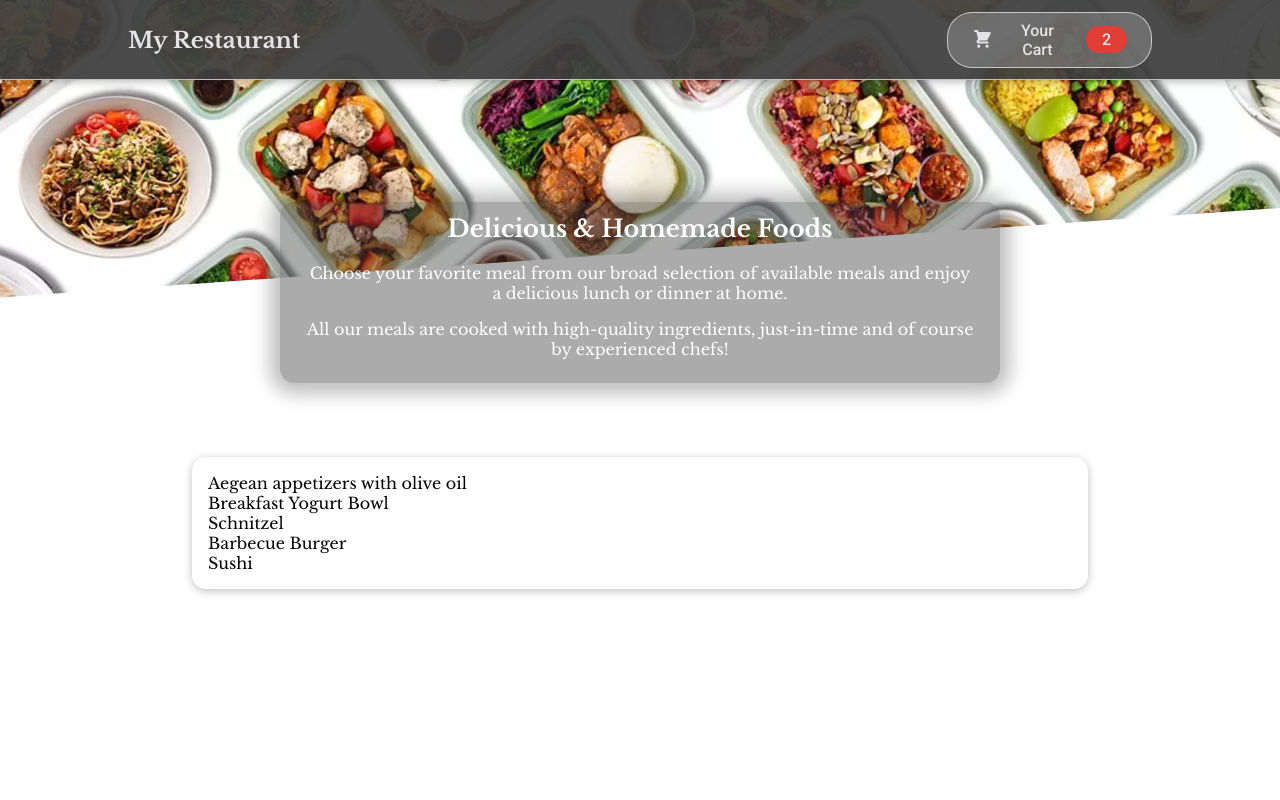
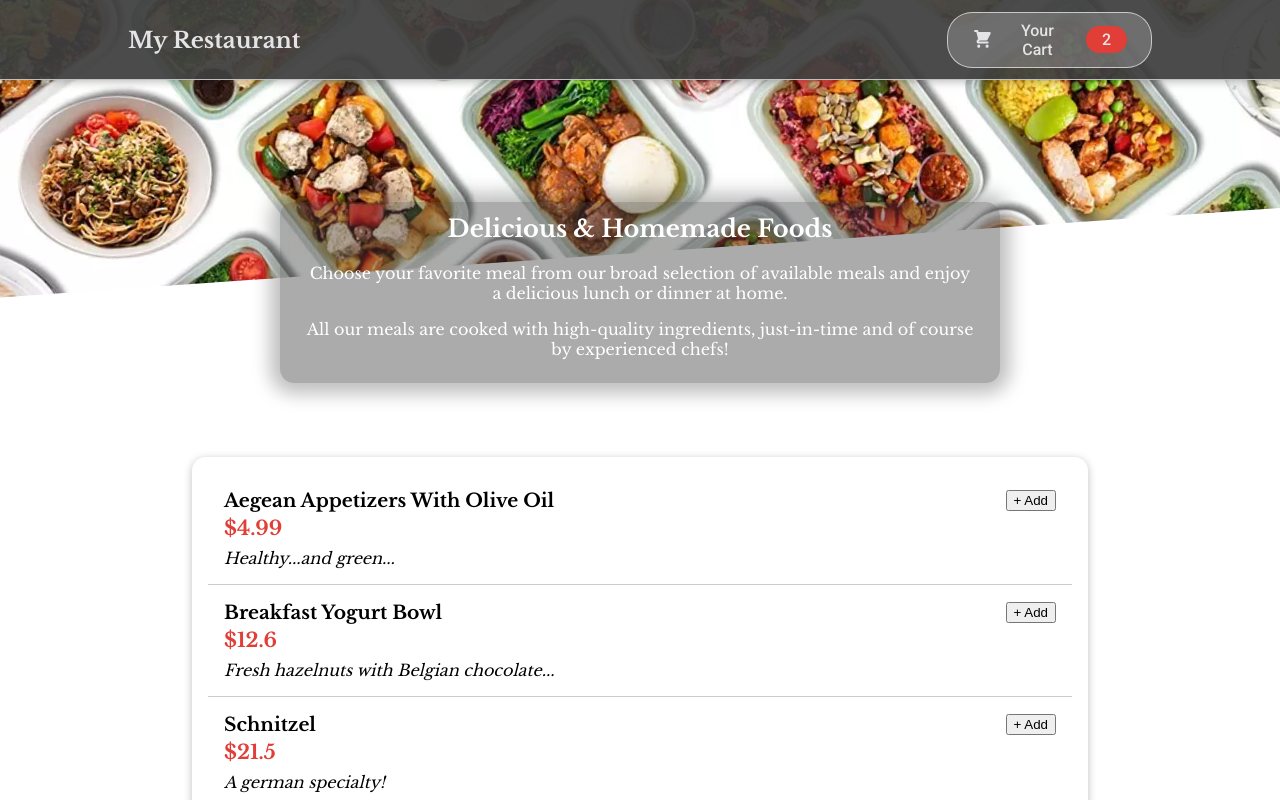
Before and after one commit to rehagursel/react-restaurant-order-app, a React (Create React App) app: page / in a window 1280 px wide. Shown: the top 800 px of the page. Built offline with nearby package versions, Linux system fonts and the light colour scheme.

Commit message:
meal list added

```diff
--- a/src/components/Meals/AvailableMeals.js
+++ b/src/components/Meals/AvailableMeals.js
@@ -1,10 +1,11 @@
 import Card from "../UI/Card";
+import MealItem from "./MealItem/MealItem";
 import classes from "./AvailableMeals.module.css";
 
 const DUMMY_MEALS = [
   {
     id: "m1",
-    name: "Aegean appetizers with olive oil",
+    name: "Aegean Appetizers With Olive Oil",
     description: "Healthy...and green...",
     price: 4.99,
   },
@@ -35,7 +36,14 @@ const DUMMY_MEALS = [
 ];
 
 const AvailableMeals = () => {
-  const mealsList = DUMMY_MEALS.map((meal) => <li>{meal.name}</li>);
+  const mealsList = DUMMY_MEALS.map((meal) => (
+    <MealItem
+      key={meal.id}
+      name={meal.name}
+      description={meal.description}
+      price={meal.price}
+    />
+  ));
 
   return (
     <section className={classes.meals}>
--- /dev/null
+++ b/src/components/Meals/MealItem/MealItem.js
@@ -0,0 +1,23 @@
+import classes from "./MealItem.module.css";
+
+const MealItem = (props) => {
+  const price = `$${props.price}`;
+  return (
+    <li>
+      <div className={classes.meal}>
+        <div className={classes.mealOrder}>
+          <div>
+            <h3>{props.name}</h3>
+            <div className={classes.price}>{price}</div>
+          </div>
+          <div>
+            <button>+ Add</button>
+          </div>
+        </div>
+        <div className={classes.description}>{props.description}</div>
+      </div>
+    </li>
+  );
+};
+
+export default MealItem;
--- /dev/null
+++ b/src/components/Meals/MealItem/MealItem.module.css
@@ -0,0 +1,24 @@
+.meal {
+  padding: 1rem;
+  border-bottom: 1px solid #ccc;
+}
+.mealOrder {
+  display: flex;
+  justify-content: space-between;
+  margin-bottom: 0.5rem;
+}
+
+.meal h3 {
+  margin: 0 0 0.25rem 0;
+}
+
+.description {
+  font-style: italic;
+}
+
+.price {
+  margin-top: 0.25rem;
+  font-weight: bold;
+  color: #E03E36;
+  font-size: 1.25rem;
+}
```
Also changed, not shown: src/components/Meals/MealItem/MealItemForm.js (added).
